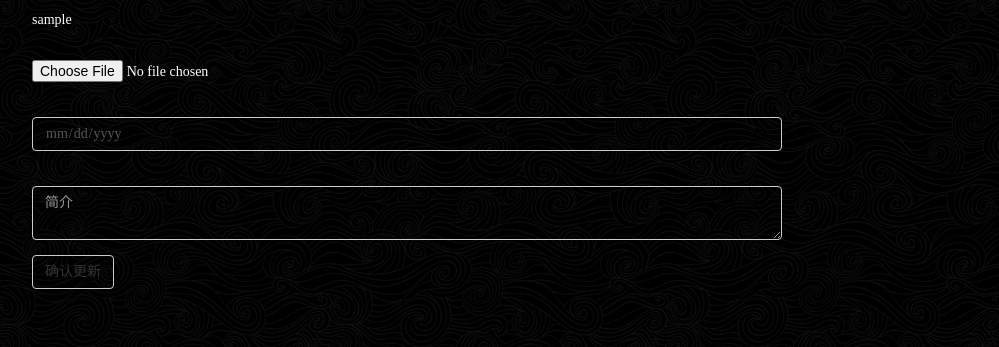
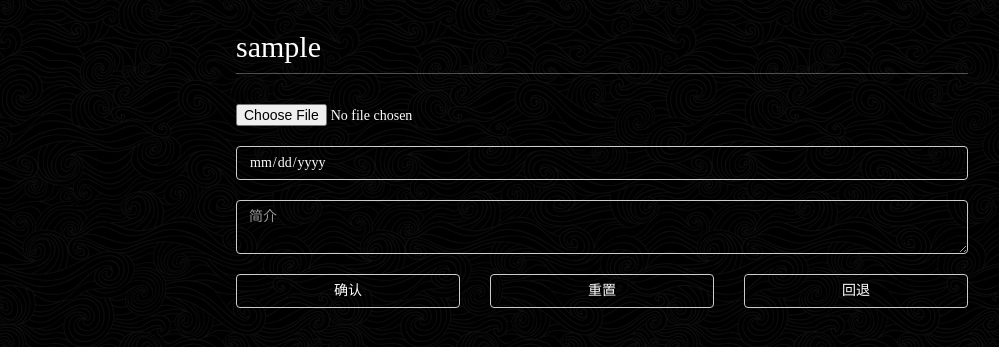
Before and after one commit to HYSkyline/squan, a Flask app: page /auth/infoedit in a window 1280 px wide. Shown: the top 347 px of the page, without its empty margins (38-1037 px from the left). Run offline with Flask 2, Linux system fonts and the light colour scheme; the visitor is signed in with stand-in values (Sample User, id 1); data comes from the database, SQL or seed files in the repository; parts of the project's set-up code (start-up, migrations or seed data) failed here and were passed over; some libraries are stand-ins or nearby versions.

Commit message:
infoedit almost finished. reset to userinfo bug to be repaired. 17090913

```diff
--- a/squan_blog/auth/forms.py
+++ b/squan_blog/auth/forms.py
@@ -109,7 +109,7 @@ class InfoEditForm(FlaskForm):
 		}
 	)
 	submit = SubmitField(
-		u'确认更新',
+		u'确认',
 		render_kw={
 			"style": "background-color: transparent;"
 		}
--- /dev/null
+++ b/squan_blog/static/lib/css/infoedit.css
@@ -0,0 +1,75 @@
+* {
+	cursor: url('../../img/mouse/Normal.cur'), crosshair;
+	font-family: 'STXiHei';
+}
+html {
+	padding: 0;
+}
+body {
+	background: transparent;
+	color: white;
+	padding-top: 10px;
+	padding-bottom: 10px;
+	padding-left: 5px;
+	padding-right: 5px;
+}
+@media screen and (max-device-width: 760px) {
+	html {
+		background-image: url('../../img/userinfoBackground12.jpg');
+		background-repeat: repeat;
+	}
+	.container-fluid {
+		width: 90%;
+	}
+}
+@media screen and (min-device-width: 761px) {
+	html {
+		background-image: url('../../img/userinfoBackground6.jpg');
+		background-repeat: repeat;
+	}
+	.container-fluid {
+		width: 60%;
+	}
+}
+.form-control {
+	background-color: transparent;
+	font-family: 'STXiHei';
+	color: white;
+}
+.form-group {
+	margin-top: 0;
+	margin-bottom: 0;
+}
+hr {
+	width: 100%;
+	margin-top: 0;
+	margin-bottom: 10px;
+	border-top-color: rgba(255, 255, 255, 0.3);
+}
+input#submit {
+	width: 100%;
+	color: white;
+	margin-top: 20px;
+	background-color: transparent;
+	cursor: url('../../img/mouse/Link.cur'), pointer;
+}
+.actionBtn {
+	width: 100%;
+	color: white;
+	background-color: transparent;
+	cursor: url('../../img/mouse/Link.cur'), pointer;
+	display: inline-block;
+	padding: 6px 12px;
+	margin-bottom: 0;
+	font-size: 14px;
+	text-align: center;
+	user-select: none;
+	border: 1px solid #ccc;
+	border-radius: 4px;
+	margin-top: 20px;
+	box-sizing: border-box;
+	align-items: flex-start;
+}
+.actionBtn:hover {
+	text-decoration: none;
+}
--- a/squan_blog/templates/auth/infoedit.html
+++ b/squan_blog/templates/auth/infoedit.html
@@ -1,23 +1,50 @@
-{% extends "auth/userview.html" %}
+{% extends "base.html" %}
 {% import "bootstrap/wtf.html" as wtf %}
+
+{% block head %}
+{{ super() }}
+<link rel="stylesheet" type="text/css" href="{{ url_for('static', filename='lib/css/infoedit.css') }}">
+{% endblock %}
 
 {% block title %}初度·{{ user.username }}{% endblock %}
 
 {% block page_content %}
-<div class="container">
+<div class="container-fluid">
 	<div class="row">
 		<form action="" method="post" class="form" role="form" enctype="multipart/form-data">
-			<div class="col-md-8" id="editFrame">
-				<div class="editContent">
-					{{ form.hidden_tag() }}
-					<p>{{ user.username }}</p>
-					{{ wtf.form_field(form.avatarimg) }}
-					{{ wtf.form_field(form.birthdate) }}
-					{{ wtf.form_field(form.intrtext) }}
-					{{ wtf.form_field(form.submit) }}
+			<div class="col-md-12" id="editFrame">
+				<div class="row">
+					<div class="col-md-12">
+						{{ form.hidden_tag() }}
+						<h2>{{ user.username }}</h2>
+						<hr />
+						{{ wtf.form_field(form.avatarimg) }}
+						{{ wtf.form_field(form.birthdate) }}
+						{{ wtf.form_field(form.intrtext) }}
+					</div>
+				</div>
+				<div class="row">
+					<div class="col-md-4">
+						{{ wtf.form_field(form.submit) }}
+					</div>
+					<div class="col-md-4">
+						<button class="actionBtn" onclick="reset()">重置</button>
+					</div>
+					<div class="col-md-4">
+						<a href="{{ url_for('.userinfo', username=current_user.username) }}" class="actionBtn">回退</a>
+					</div>
 				</div>
 			</div>
 		</form>
 	</div>
 </div>
+<script type="text/javascript">
+	function reset() {
+		console.log('reset')
+		document.getElementById('birthdate').value = {{ current_user.birthdate }};
+		document.getElementById('intrtext').innerHTML = "{{ current_user.intr }}";
+
+		document.getElementById('avatarimg').value = null;
+	}
+</script>
 {% endblock %}
```
